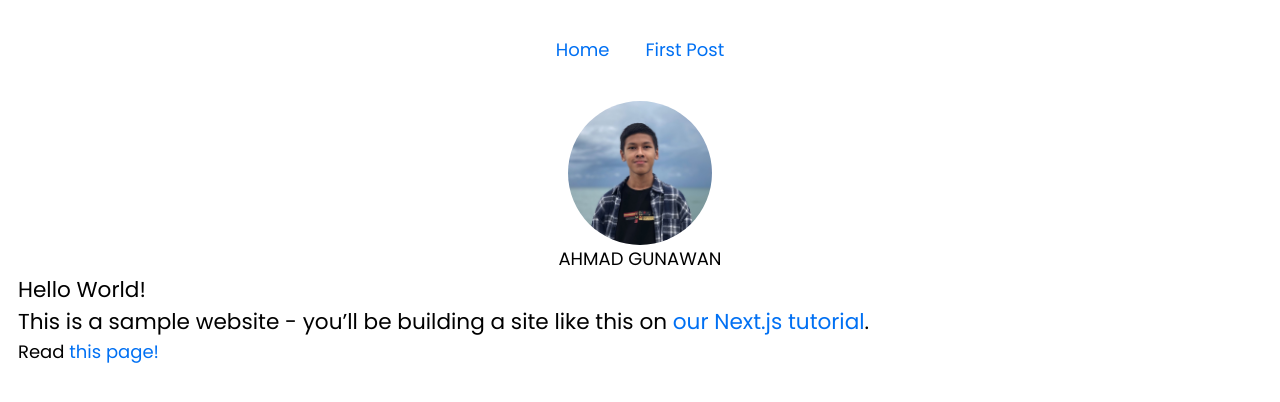
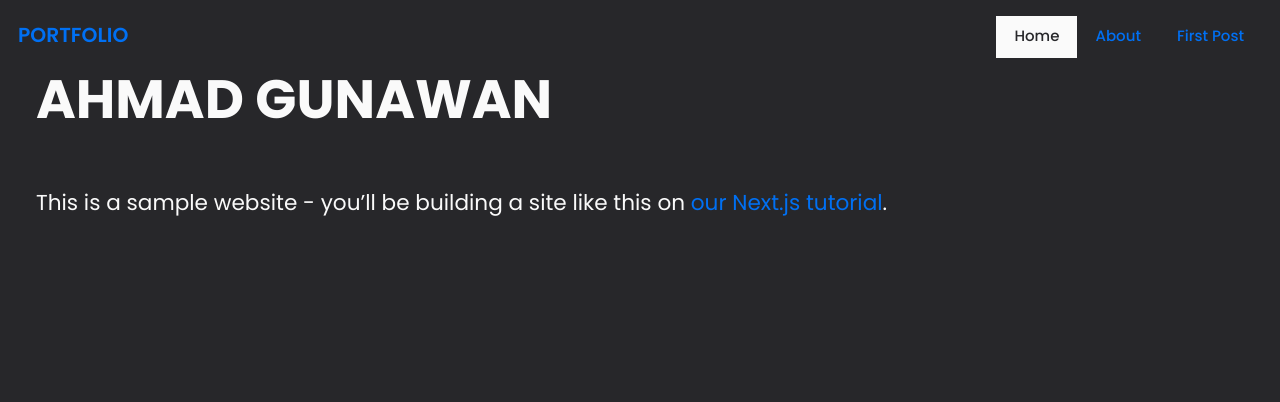
Before and after one commit to mountrail/ugun.vercel, a Next.js app: page / in a window 1280 px wide. Shown: the top 402 px of the page. Built offline with nearby package versions, Linux system fonts and the light colour scheme.

Commit message:
navbar dev

```diff
--- a/components/Navbar.js
+++ b/components/Navbar.js
@@ -1,23 +1,40 @@
 import Link from "next/link";
+import { useRouter } from "next/router";
+import styles from "./Navbar.module.css";
+import { primaryColor, secondaryColor } from "./layout";
 
 const Navbar = () => {
+  const router = useRouter();
+  const menus = [
+    { name: "Home", path: "/" },
+    { name: "About", path: "/about" },
+    { name: "First Post", path: "/posts/first-post" },
+  ];
   return (
-      <div className="p-4">
-        <nav>
-          <ul className="flex">
-            <li className="p-4">
-              <Link href="/">
-                <button>Home</button>
+    <nav className="flex justify-between align-middle h-16 items-center">
+      <Link
+        href={"/"}
+        className={`logo flex items-center text-${primaryColor} text-lg font-semibold h-full`}
+      >
+        PORTFOLIO
+      </Link>
+      <ul className="flex">
+        {menus.map((menu) => {
+          return (
+            <li key={menu.name.toLowerCase()} className="leading-9">
+              <Link
+                href={menu.path}
+                className={`${styles.navLink} ${
+                  router.pathname === menu.path ? styles.active : ""
+                } text-${primaryColor} px-4 h-full inline-block`}
+              >
+                {menu.name}
               </Link>
             </li>
-            <li className="p-4">
-              <Link href="/posts/first-post">
-                <button>First Post</button>
-              </Link>
-            </li>
-          </ul>
-        </nav>
-      </div>
+          );
+        })}
+      </ul>
+    </nav>
   );
 };
 
--- /dev/null
+++ b/components/Navbar.module.css
@@ -0,0 +1,40 @@
+.navLink {
+  font-size: 15px;
+  font-weight: 500;
+  position: relative;
+  z-index: 1;
+  text-decoration: none;
+}
+
+.active {
+  background-color: var(--primary-color);
+  color: var(--secondary-color);
+}
+
+.navLink:hover {
+  text-decoration: none;
+}
+.navLink:not(.active) {
+  transition: all 0.3s ease;
+}
+
+.navLink:not(.active):hover {
+  color: var(--secondary-color);
+}
+
+.navLink::before {
+  content: "";
+  position: absolute;
+  top: 0;
+  left: 0;
+  width: 0;
+  height: 100%;
+  background-color: var(--primary-color);
+  transition: all 0.3s ease;
+  z-index: -1;
+}
+
+.navLink:not(.active):hover::before {
+  width: 100%;
+  background-color: var(--primary-color);
+}
--- a/components/layout.js
+++ b/components/layout.js
@@ -5,8 +5,11 @@ import utilStyles from "../styles/utils.module.css";
 import Link from "next/link";
 import Navbar from "./Navbar";
 
-const name = "Ahmad Gunawan";
+export const fullName = "Ahmad Gunawan";
 export const siteTitle = "Next.js Sample Website";
+export const primaryColor = "zinc-800"
+export const secondaryColor = "zinc-50"
+
 
 export default function Layout({ children, home }) {
   return (
@@ -26,41 +29,7 @@ export default function Layout({ children, home }) {
         <meta name="og:title" content={siteTitle} />
         <meta name="twitter:card" content="summary_large_image" />
       </Head>
-      <header className={styles.header}>
-        <Navbar />
-        {home ? (
-          <>
-            <Image
-              priority
-              src="/images/profile.jpg"
-              className={utilStyles.borderCircle}
-              height={144}
-              width={144}
-              alt=""
-            />
-            <h1 className="uppercase">{name}</h1>
-          </>
-        ) : (
-          <>
-            <Link href="/">
-              <Image
-                priority
-                src="/images/profile.jpg"
-                className={utilStyles.borderCircle}
-                height={108}
-                width={108}
-                alt=""
-              />
-            </Link>
-            <h2 className={utilStyles.headingLg}>
-              <Link href="/" className={utilStyles.colorInherit}>
-                {name}
-              </Link>
-            </h2>
-          </>
-        )}
-        <span></span>
-      </header>
+      <Navbar />
       <main>{children}</main>
       {!home && (
         <div className={styles.backToHome}>
--- /dev/null
+++ b/pages/about.js
@@ -0,0 +1,24 @@
+import Head from "next/head";
+import Layout, { siteTitle } from "../components/layout";
+import utilStyles from "../styles/utils.module.css";
+import Link from "next/link";
+
+export default function About() {
+  return (
+    <Layout>
+      <Head>
+        <title>{siteTitle}</title>
+      </Head>
+      <section className={`${utilStyles.headingMd} `}>
+        <p>Hello World!</p>
+        <p>
+          This is a sample website - you’ll be building a site like this on{" "}
+          <a href="https://nextjs.org/learn">our Next.js tutorial</a>.
+        </p>
+      </section>
+      <h1>
+        Read <Link href="/posts/first-post">this page!</Link>
+      </h1>
+    </Layout>
+  );
+}
--- a/pages/index.js
+++ b/pages/index.js
@@ -1,7 +1,8 @@
 import Head from "next/head";
-import Layout, { siteTitle } from "../components/layout";
+import Layout, { primaryColor, siteTitle } from "../components/layout";
 import utilStyles from "../styles/utils.module.css";
 import Link from "next/link";
+import { fullName } from "../components/layout";
 
 export default function Home() {
   return (
@@ -9,16 +10,19 @@ export default function Home() {
       <Head>
         <title>{siteTitle}</title>
       </Head>
-      <section className={utilStyles.headingMd}>
-        <p>Hello World!</p>
+      <section className={`${utilStyles.headingMd} slate-50 px-4`}>
+        <div>
+          {/* image */}
+        </div>
+        <div>
+          <h3 className="mb-6 uppercase text-5xl font-bold">{fullName}</h3>
+          <span className={`block w-16 h-1.5 mb-6 bg-${primaryColor}`} />
+        </div>
         <p>
           This is a sample website - you’ll be building a site like this on{" "}
           <a href="https://nextjs.org/learn">our Next.js tutorial</a>.
         </p>
       </section>
-      <h1>
-        Read <Link href="/posts/first-post">this page!</Link>
-      </h1>
     </Layout>
   );
 }
--- a/styles/global.css
+++ b/styles/global.css
@@ -1,6 +1,11 @@
 @import "tailwindcss/base";
 @import "tailwindcss/components";
 @import "tailwindcss/utilities";
+
+:root {
+  --primary-color: #fafafa;
+  --secondary-color: #27272a;
+}
 
 html,
 body {
@@ -9,10 +14,12 @@ body {
   font-family: Poppins;
   line-height: 1.6;
   font-size: 18px;
+  background-color: var(--secondary-color);
 }
 
 * {
   box-sizing: border-box;
+  color: var(--primary-color);
 }
 
 a {
```
